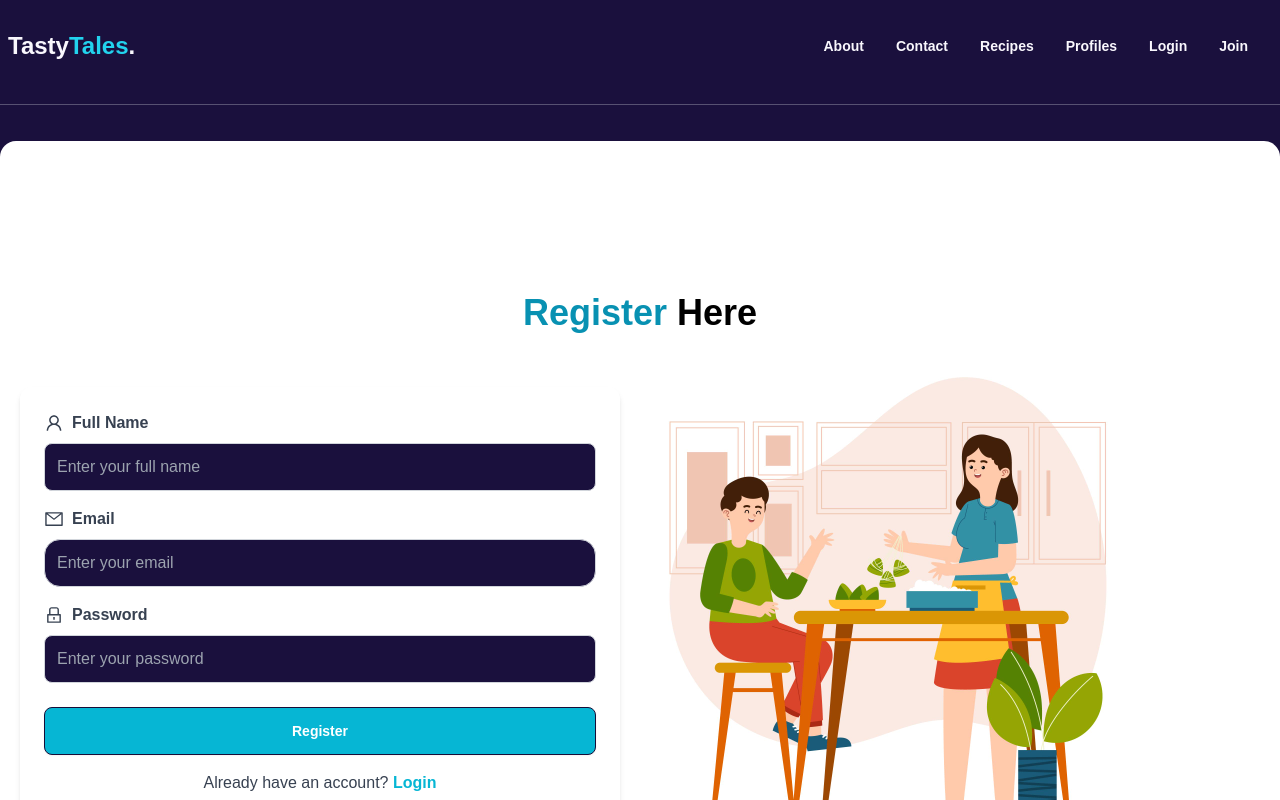
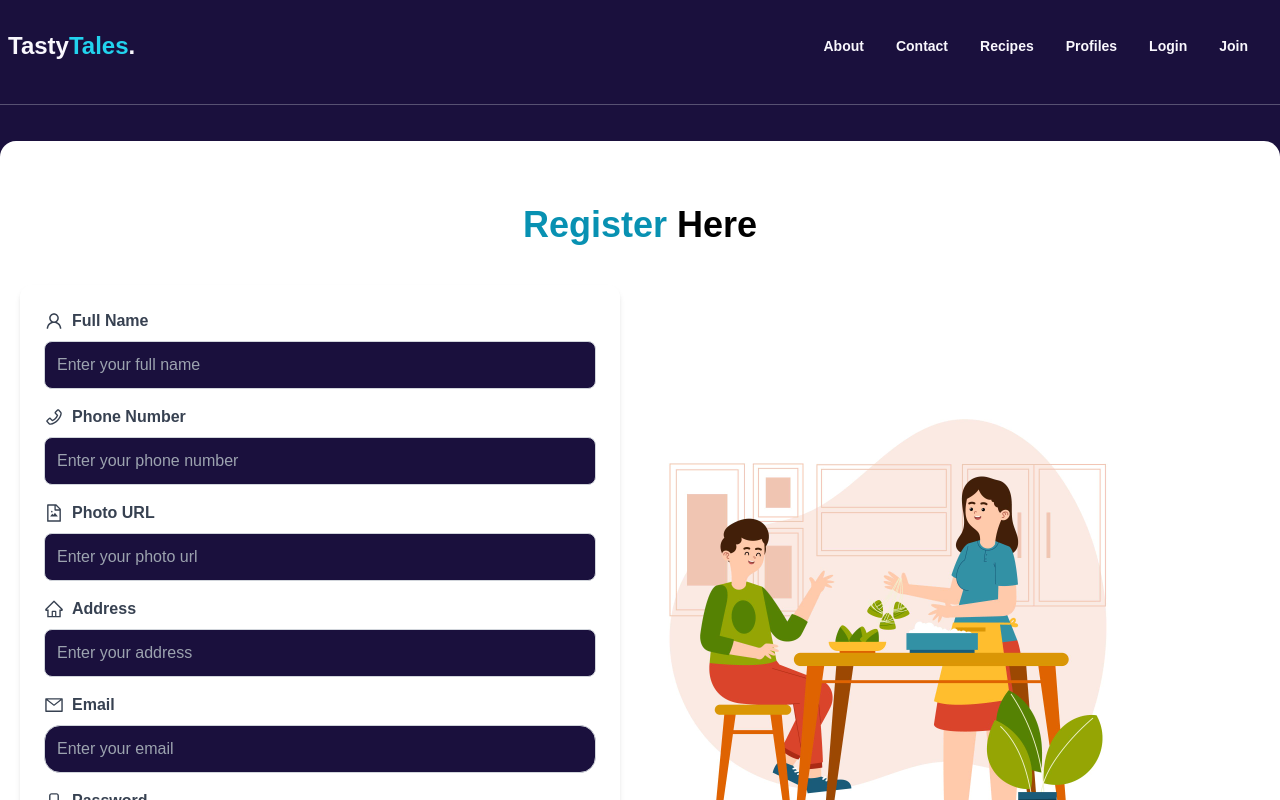
Before and after one commit to devalienbrain/tasty-tales-recipe-sharing-client, a Next.js app: page /register in a window 1280 px wide. Shown: the top 800 px of the page. Built offline with nearby package versions, Linux system fonts and the light colour scheme.

Commit message:
User registration and login from backend server and mongodb Successful

```diff
--- a/src/app/login/page.tsx
+++ b/src/app/login/page.tsx
@@ -4,6 +4,9 @@ import Link from "next/link";
 import { useForm } from "react-hook-form";
 import { AiOutlineMail, AiOutlineLock } from "react-icons/ai";
 import img from "../../assets/loginImg.jpg";
+import { useState } from "react";
+import { useLoginUserMutation } from "@/redux/slices/userSlice";
+import { useDispatch } from "react-redux";
 
 type FormValues = {
   email: string;
@@ -11,6 +14,12 @@ type FormValues = {
 };
 
 const LoginPage = () => {
+  const [email, setEmail] = useState("");
+  const [password, setPassword] = useState("");
+  const [error, setError] = useState("");
+  // const navigate = useNavigate();
+  const dispatch = useDispatch();
+  const [loginUser, { isLoading }] = useLoginUserMutation();
   const {
     register,
     handleSubmit,
@@ -19,6 +28,23 @@ const LoginPage = () => {
 
   const onSubmit = async (data: FormValues) => {
     console.log(data);
+    setEmail(data.email);
+    setPassword(data.password);
+    try {
+      const response = await loginUser({ email, password }).unwrap();
+      if (response.success) {
+        const { token, data } = response; // Destructure the correct fields
+        console.log({ data, token });
+
+        // Store token in localStorage if necessary
+        localStorage.setItem("accessToken", token);
+        dispatch(setUser({ user: data, token })); // Pass user data and token to the Redux store
+
+        // navigate("/dashboard");
+      }
+    } catch (err) {
+      setError("Login failed. Please check your email and password.");
+    }
   };
 
   return (
--- a/src/app/page.tsx
+++ b/src/app/page.tsx
@@ -7,8 +7,7 @@ const HomePage = () => {
   return (
     <div>
       <Banner />
-      <hr className="border-0 h-px bg-cyan-500 my-10 hr-animation" />
-
+      <hr className="border-0 h-px bg-cyan-500 my-5 hr-animation" />
       <HowItWorks />
       <FeaturedImages />
       <FAQSection />
--- a/src/app/register/page.tsx
+++ b/src/app/register/page.tsx
@@ -3,16 +3,36 @@
 import Image from "next/image";
 import Link from "next/link";
 import { useForm } from "react-hook-form";
-import { AiOutlineUser, AiOutlineMail, AiOutlineLock } from "react-icons/ai"; // React icons
+import {
+  AiOutlineUser,
+  AiOutlineMail,
+  AiOutlineLock,
+  AiOutlinePhone,
+  AiOutlineFileImage,
+  AiOutlineHome,
+} from "react-icons/ai"; // React icons
 import img from "../../assets/joinImg.jpg";
+import { useState } from "react";
 
 export type UserData = {
-  username: string;
+  userName: string;
   email: string;
   password: string;
+  phone: string;
+  photoUrl: string;
+  address: string;
 };
 
 const RegisterPage = () => {
+  const [name, setName] = useState("");
+  const [email, setEmail] = useState("");
+  const [password, setPassword] = useState("");
+  const [phone, setPhone] = useState("");
+  const [photoUrl, setPhotoUrl] = useState("");
+  const [address, setAddress] = useState("");
+  const [error, setError] = useState("");
+  const [success, setSuccess] = useState("");
+
   const {
     register,
     handleSubmit,
@@ -21,8 +41,37 @@ const RegisterPage = () => {
 
   const onSubmit = async (data: UserData) => {
     console.log(data);
+    setName(data.userName);
+    setEmail(data.email);
+    setPassword(data.password);
+    setPhone(data.phone);
+    setPhotoUrl(data.photoUrl);
+    setAddress(data.address);
+    try {
+      const response = await fetch("http://localhost:5000/api/auth/signup", {
+        method: "POST",
+        headers: {
+          "Content-Type": "application/json",
+        },
+        body: JSON.stringify({
+          name,
+          phone,
+          photoUrl,
+          address,
+          email,
+          password,
+          role: "user", // Hardcoded as "user"
+        }),
+      });
 
-    try {
+      if (!response.ok) {
+        throw new Error("Registration failed");
+      }
+
+      const data = await response.json();
+      setSuccess("Registration successful!");
+      setError(""); // Clear any previous errors
+      console.log("Register response:", data);
     } catch (err: any) {
       console.error(err.message);
       throw new Error(err.message);
@@ -38,12 +87,7 @@ const RegisterPage = () => {
         <div className="flex flex-col md:flex-row-reverse justify-between items-center">
           {/* Left Side - Image */}
           <div className="md:w-1/2 hidden md:block">
-            <Image
-              src={img}
-              width={500}
-              height={500}
-              alt="Join us"
-            />
+            <Image src={img} width={500} height={500} alt="Join us" />
           </div>
 
           {/* Right Side - Form */}
@@ -60,14 +104,74 @@ const RegisterPage = () => {
                 </label>
                 <input
                   type="text"
-                  {...register("username", { required: true })}
+                  {...register("userName", { required: true })}
                   placeholder="Enter your full name"
                   className={`input input-bordered w-full px-3 py-2 rounded-lg border ${
-                    errors.username ? "border-red-500" : "border-gray-300"
+                    errors.userName ? "border-red-500" : "border-gray-300"
                   } focus:outline-none focus:ring-2 focus:ring-cyan-400`}
                 />
-                {errors.username && (
+                {errors.userName && (
                   <p className="text-red-500 text-sm mt-1">Name is required.</p>
+                )}
+              </div>
+              {/* Phone Number */}
+              <div className="mb-4">
+                <label className="flex items-center text-gray-700 mb-2">
+                  <AiOutlinePhone className="mr-2 text-xl" />
+                  <span className="font-semibold">Phone Number</span>
+                </label>
+                <input
+                  type="text"
+                  {...register("phone", { required: true })}
+                  placeholder="Enter your phone number"
+                  className={`input input-bordered w-full px-3 py-2 rounded-lg border ${
+                    errors.phone ? "border-red-500" : "border-gray-300"
+                  } focus:outline-none focus:ring-2 focus:ring-cyan-400`}
+                />
+                {errors.phone && (
+                  <p className="text-red-500 text-sm mt-1">
+                    Phone Number is required.
+                  </p>
+                )}
+              </div>
+              {/* Photo URL */}
+              <div className="mb-4">
+                <label className="flex items-center text-gray-700 mb-2">
+                  <AiOutlineFileImage className="mr-2 text-xl" />
+                  <span className="font-semibold">Photo URL</span>
+                </label>
+                <input
+                  type="text"
+                  {...register("photoUrl", { required: true })}
+                  placeholder="Enter your photo url"
+                  className={`input input-bordered w-full px-3 py-2 rounded-lg border ${
+                    errors.photoUrl ? "border-red-500" : "border-gray-300"
+                  } focus:outline-none focus:ring-2 focus:ring-cyan-400`}
+                />
+                {errors.photoUrl && (
+                  <p className="text-red-500 text-sm mt-1">
+                    Photo URL is required.
+                  </p>
+                )}
+              </div>
+              {/* Address */}
+              <div className="mb-4">
+                <label className="flex items-center text-gray-700 mb-2">
+                  <AiOutlineHome className="mr-2 text-xl" />
+                  <span className="font-semibold">Address</span>
+                </label>
+                <input
+                  type="text"
+                  {...register("address", { required: true })}
+                  placeholder="Enter your address"
+                  className={`input input-bordered w-full px-3 py-2 rounded-lg border ${
+                    errors.address ? "border-red-500" : "border-gray-300"
+                  } focus:outline-none focus:ring-2 focus:ring-cyan-400`}
+                />
+                {errors.address && (
+                  <p className="text-red-500 text-sm mt-1">
+                    Address is required.
+                  </p>
                 )}
               </div>
 
--- a/src/components/Faq.tsx
+++ b/src/components/Faq.tsx
@@ -43,7 +43,7 @@ const FAQSection: React.FC = () => {
   ];
 
   return (
-    <div className="container mx-auto my-10 py-10">
+    <div className="container mx-auto w-full md:w-1/2 my-10 py-10">
       <h2 className="text-center text-4xl font-extrabold mb-8">
         Frequently Asked <span className="text-cyan-500">Questions</span>
       </h2>
--- a/src/redux/slices/userSlice.ts
+++ b/src/redux/slices/userSlice.ts
@@ -48,7 +48,7 @@ export const usersApiSlice = apiSlice.injectEndpoints({
     }),
     loginUser: builder.mutation<User, Partial<User>>({
       query: (credentials) => ({
-        url: '/users/login',
+        url: '/auth/login',
         method: 'POST',
         body: credentials,
       }),
```
